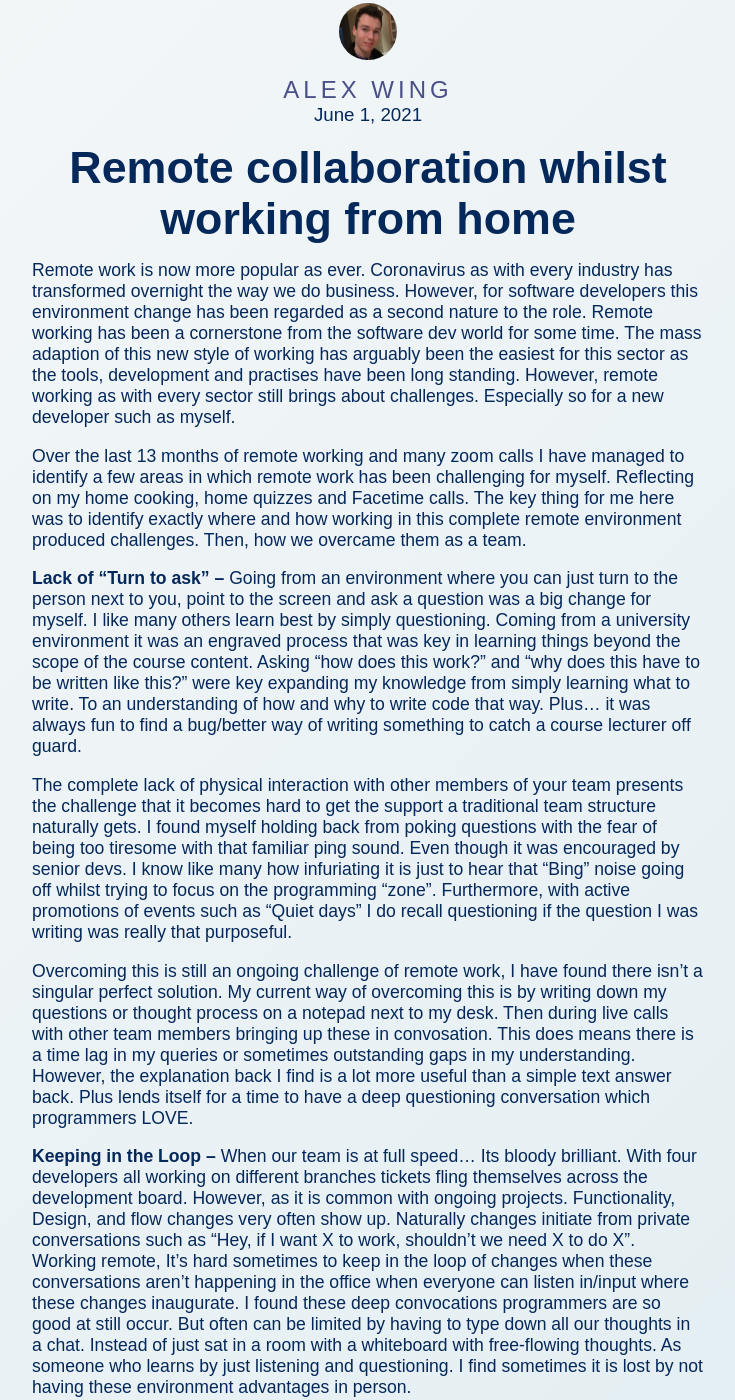
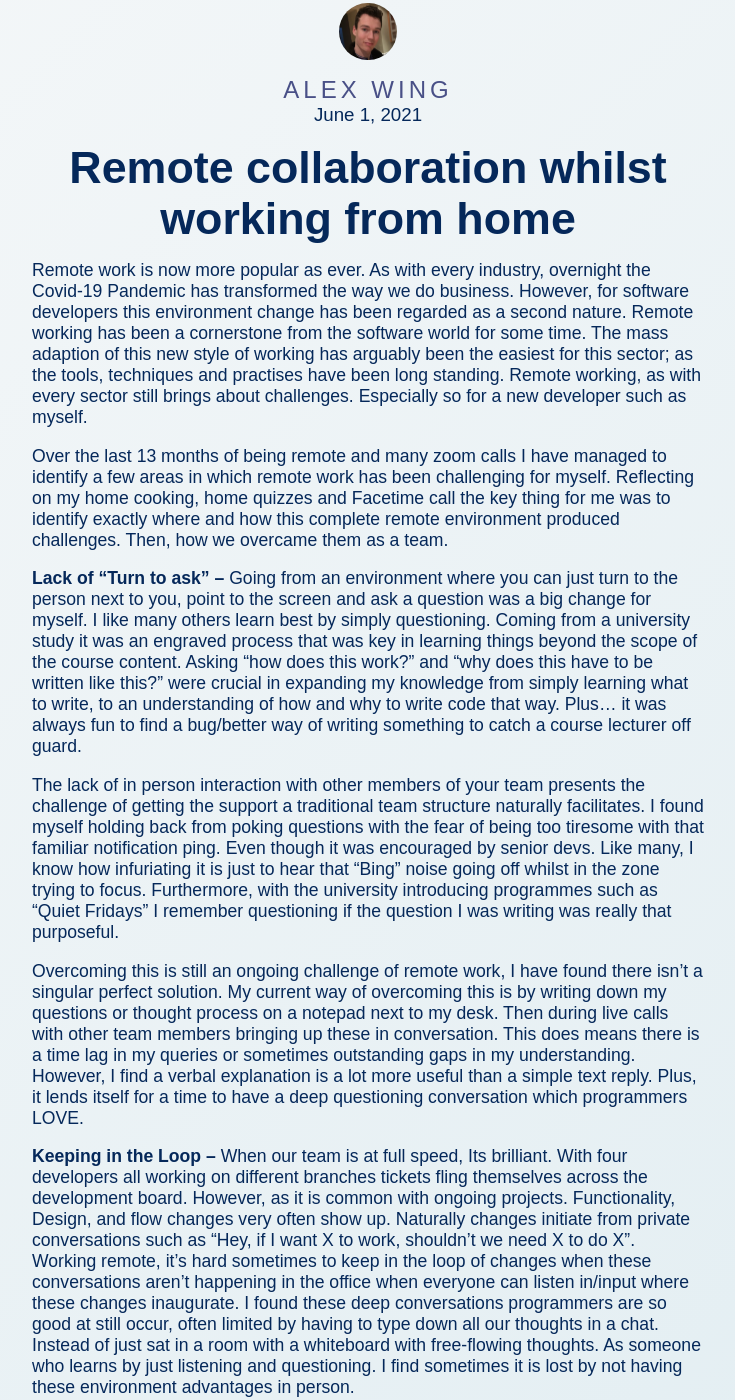
Before and after one commit to Legal-Innovation-Lab-Wales/dev-page, a Jekyll site: the page built from blog/alex/2021/remote.md, in a window 1280 px wide and 1400 px high, scrolled down 244 px. Shown: the whole window, without its empty margins (272-1007 px from the left). Built offline with Jekyll 4.4.1, drawn with Linux system fonts in a browser that asks for light colours; nearby versions of some CDN libraries; some of the changed text lies outside the part shown.

Commit message:
Spelling and Grammatical changes

```diff
--- a/blog/alex/2021/remote.md
+++ b/blog/alex/2021/remote.md
@@ -13,19 +13,18 @@ card-color: green
 Remote collaboration whilst working from home
 ======
 
-Remote work is now more popular as ever.  Coronavirus as with every industry has transformed overnight the way we do business.  However, for software developers this environment change has been regarded as a second nature to the role. Remote working has been a cornerstone from the software dev world for some time. The mass adaption of this new style of working has arguably been the easiest for this sector as the tools, development and practises have been long standing. However, remote working as with every sector still brings about challenges. Especially so for a new developer such as myself.
+Remote work is now more popular as ever.  As with every industry, overnight the Covid-19 Pandemic has transformed the way we do business. However, for software developers this environment change has been regarded as a second nature. Remote working has been a cornerstone from the software world for some time. The mass adaption of this new style of working has arguably been the easiest for this sector; as the tools, techniques and practises have been long standing. Remote working, as with every sector still brings about challenges. Especially so for a new developer such as myself.
 
-Over the last 13 months of remote working and many zoom calls I have managed to identify a few areas in which remote work has been challenging for myself. Reflecting on my home cooking, home quizzes and Facetime calls. The key thing for me here was to identify exactly where and how working in this complete remote environment produced challenges. Then, how we overcame them as a team.
+Over the last 13 months of being remote  and many zoom calls I have managed to identify a few areas in which remote work has been challenging for myself. Reflecting on my home cooking, home quizzes and Facetime call the key thing for me was to identify exactly where and how this complete remote environment produced challenges. Then, how we overcame them as a team.
 
-**Lack of “Turn to ask” –** Going from an environment where you can just turn to the person next to you, point to the screen and ask a question was a big change for myself. I like many others learn best by simply questioning. Coming from a university environment it was an engraved process that was key in learning things beyond the scope of the course content. Asking “how does this work?” and “why does this have to be written like this?” were key expanding my knowledge from simply learning what to write. To an understanding of how and why to write code that way. Plus… it was always fun to find a bug/better way of writing something to catch a course lecturer off guard.
+**Lack of “Turn to ask” –** Going from an environment where you can just turn to the person next to you, point to the screen and ask a question was a big change for myself. I like many others learn best by simply questioning. Coming from a university study it was an engraved process that was key in learning things beyond the scope of the course content. Asking “how does this work?” and “why does this have to be written like this?” were crucial in expanding my knowledge from simply learning what to write, to an understanding of how and why to write code that way. Plus… it was always fun to find a bug/better way of writing something to catch a course lecturer off guard.
 
-The complete lack of physical interaction with other members of your team presents the challenge that it becomes hard to get the support a traditional team structure naturally gets. I found myself holding back from poking questions with the fear of being too tiresome with that familiar ping sound. Even though it was encouraged by senior devs. I know like many how infuriating it is just to hear that “Bing” noise going off whilst trying to focus on the programming “zone”. Furthermore, with active promotions of events such as “Quiet days” I do recall questioning if the question I was writing was really that purposeful.
+The lack of in person interaction with other members of your team presents the challenge of getting the support a traditional team structure naturally facilitates. I found myself holding back from poking questions with the fear of being too tiresome with that familiar notification ping. Even though it was encouraged by senior devs. Like many, I know how infuriating it is just to hear that “Bing” noise going off whilst in the zone trying to focus. Furthermore, with the university introducing programmes such as “Quiet Fridays” I remember questioning if the question I was writing was really that purposeful.
 
-Overcoming this is still an ongoing challenge of remote work, I have found there isn’t a singular perfect solution. My current way of overcoming this is by writing down my questions or thought process on a notepad next to my desk. Then during live calls with other team members bringing up these in convosation. This does means there is a time lag in my queries or sometimes outstanding gaps in my understanding. However, the explanation back I find is a lot more useful than a simple text answer back. Plus lends itself for a time to have a deep questioning conversation which programmers LOVE.
+Overcoming this is still an ongoing challenge of remote work, I have found there isn’t a singular perfect solution. My current way of overcoming this is by writing down my questions or thought process on a notepad next to my desk. Then during live calls with other team members bringing up these in conversation. This does means there is a time lag in my queries or sometimes outstanding gaps in my understanding. However, I find a verbal explanation is a lot more useful than a simple text reply. Plus, it lends itself for a time to have a deep questioning conversation which programmers LOVE.
 
+**Keeping in the Loop –** When our team is at full speed, Its brilliant. With four developers all working on different branches tickets fling themselves across the development board. However, as it is common with ongoing projects. Functionality, Design, and flow changes very often show up. Naturally changes initiate from private conversations such as “Hey, if I want X to work, shouldn’t we need X to do X”. Working remote, it’s hard sometimes to keep in the loop of changes when these conversations aren’t happening in the office when everyone can listen in/input where these changes inaugurate.  I found these deep conversations programmers are so good at still occur, often limited by having to type down all our thoughts in a chat. Instead of just sat in a room with a whiteboard with free-flowing thoughts. As someone who learns by just listening and questioning. I find sometimes it is lost by not having these environment advantages in person.
 
-**Keeping in the Loop –** When our team is at full speed… Its bloody brilliant. With four developers all working on different branches tickets fling themselves across the development board. However, as it is common with ongoing projects. Functionality, Design, and flow changes very often show up. Naturally changes initiate from private conversations such as “Hey, if I want X to work, shouldn’t we need X to do X”. Working remote, It’s hard sometimes to keep in the loop of changes when these conversations aren’t happening in the office when everyone can listen in/input where these changes inaugurate.  I found these deep convocations programmers are so good at still occur. But often can be limited by having to type down all our thoughts in a chat. Instead of just sat in a room with a whiteboard with free-flowing thoughts. As someone who learns by just listening and questioning. I find sometimes it is lost by not having these environment advantages in person.
+Tackling this again is still an ongoing challenge. Utilising zoom calls with whiteboards to discuss ideas and scopes, along with setting dedicated time for collaboration is working well. Furthermore, we have found putting extra emphasis on expanding tickets with additional details helps to keep the team in the loop of what is happening concurrently. Linking tickets with Jira allows the team to see what tickets are affected by others.
 
-Tackling this again is still an ongoing challenge. However, utilising zoom calls with whiteboards to discuss ideas and scopes. Along with setting dedicated times for collaborations are working well. Furthermore, we have found putting extra emphasis on expanding tickets with extra details help keep the team in the loop of what concurrently is happening. Linking tickets with Jira allows the team to see what tickets are affected by others.
-
-I would like to end to say this remote working has been a demanding experience. But hugely rewarding as a challenge to tackle. I have found I have had to adapt my way of working just like every other sector. There is sadly no documented perfect solution for a “perfect way of working”. But this year has made me certainly given me time to think how I as a developer best work, how our team works. Then how our team can adapt to ensure you can work best in this very strange new world.
+I would like to end to say this remote working has been a demanding experience. But hugely rewarding as a challenge to tackle. I have found I have had to adapt my way of working, just like every other sector. Sadly, there is no solution for a “perfect way of working”. But this year has certainly given me time to think how I work best as a developer and, how our team works., then how our team can adapt to ensure we can work best in this very strange new world.
```
